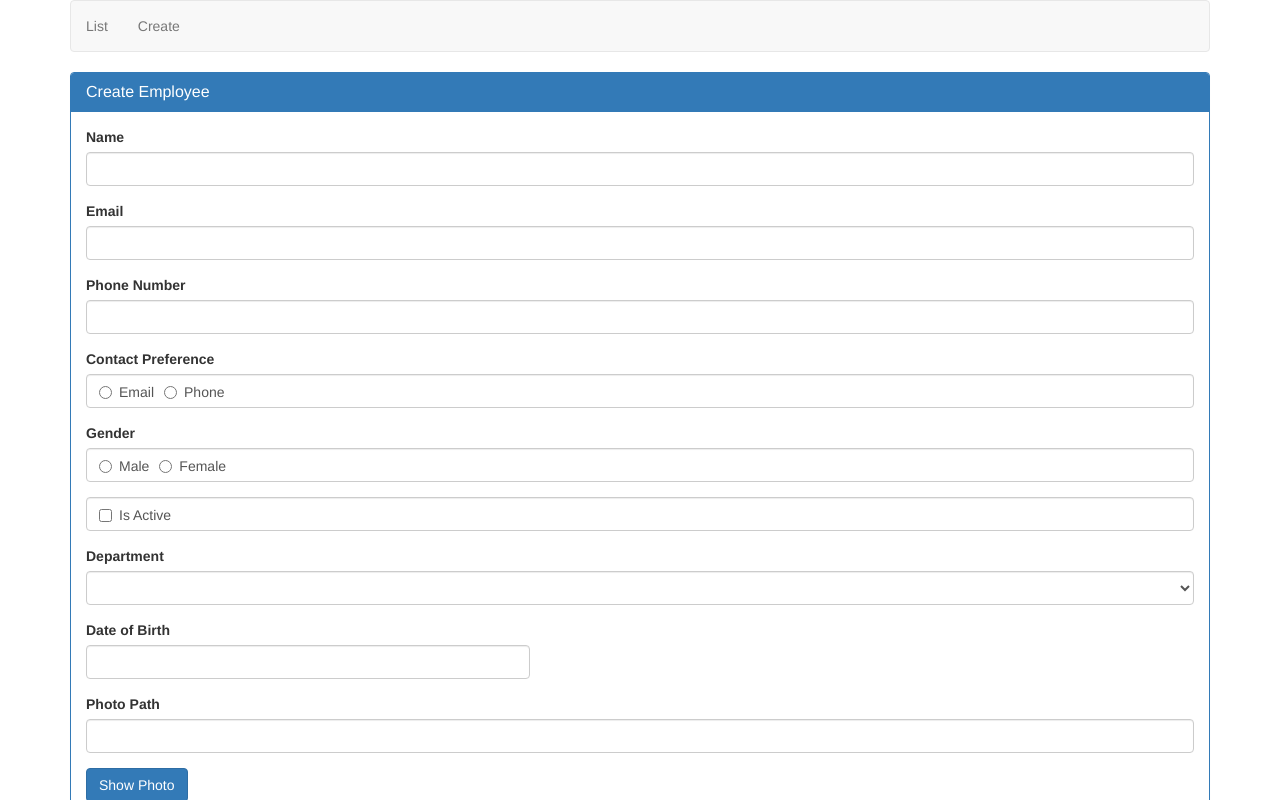
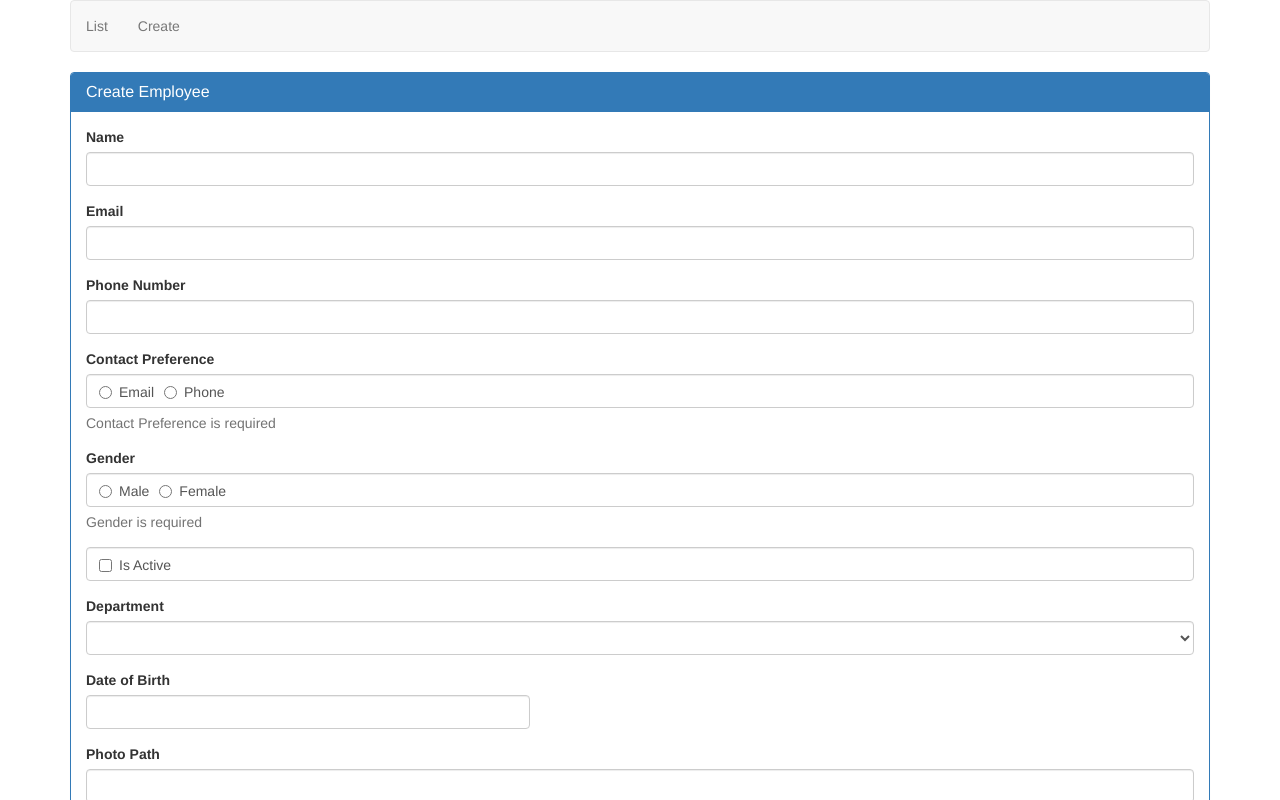
Before and after one commit to NingLuo/Angular6, an Angular app: page /create in a window 1280 px wide. Shown: the top 800 px of the page. Built offline with nearby package versions, Linux system fonts and the light colour scheme.

Commit message:
Added radio button validation

```diff
--- a/src/app/employees/create-employee.component.html
+++ b/src/app/employees/create-employee.component.html
@@ -39,36 +39,46 @@
              type="text" class="form-control">
         </div>
 
-        <div class="form-group">
-            <label>Contact Preference</label>
+        <div class="form-group" [class.has-error]="contactPreference.invalid && contactPreference.touched">
+            <label class="control-label">Contact Preference</label>
             <div class="form-control">
                 <label class="radio-inline">
                     <input type="radio" value="email" name="contactPreference"
-                     [(ngModel)]="employee.contactPreference">
+                     [(ngModel)]="employee.contactPreference" #contactPreference="ngModel"
+                     required>
                     Email
                 </label>
                 <label class="radio-inline">
                     <input type="radio" value="phone" name="contactPreference"
-                    [(ngModel)]="employee.contactPreference">
+                    [(ngModel)]="employee.contactPreference" #contactPreference="ngModel"
+                    required>
                     Phone
                 </label>
             </div>
+            <span class="help-block" *ngIf="contactPreference.errors?.required">
+                Contact Preference is required
+              </span>
         </div>
 
-        <div class="form-group">
-            <label>Gender</label>
+        <div class="form-group" [class.has-error]="gender.invalid && gender.touched">
+            <label class="control-label">Gender</label>
             <div class="form-control">
                 <label class="radio-inline">
                     <input type="radio" value="male" name="gender"
-                     [(ngModel)]="employee.gender">
+                     [(ngModel)]="employee.gender" #gender="ngModel"
+                     required>
                     Male
                 </label>
                 <label class="radio-inline">
                     <input type="radio" value="female" name="gender"
-                     [(ngModel)]="employee.gender">
+                     [(ngModel)]="employee.gender" #gender="ngModel"
+                     required>
                     Female
                 </label>
             </div>
+            <span class="help-block" *ngIf="gender.errors?.required">
+              Gender is required
+            </span>
         </div>
 
         <div class="form-group">
```
